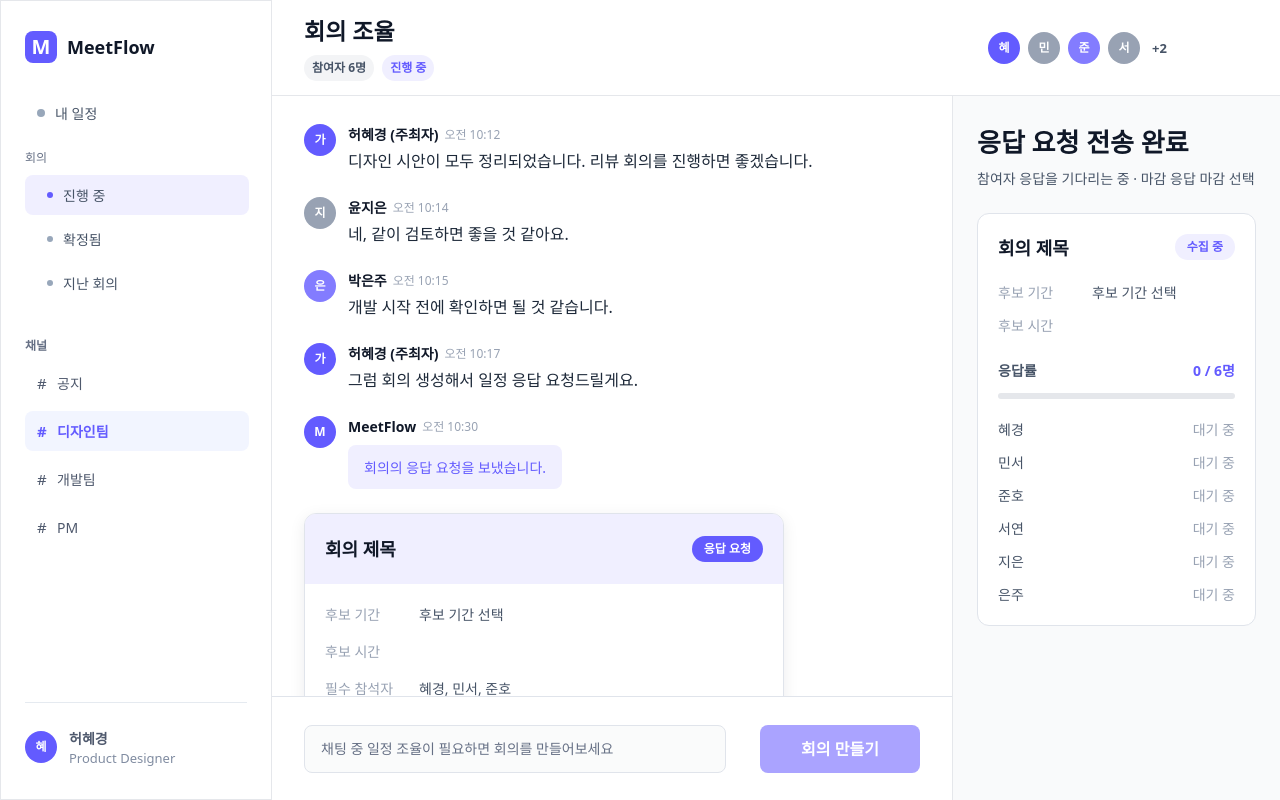
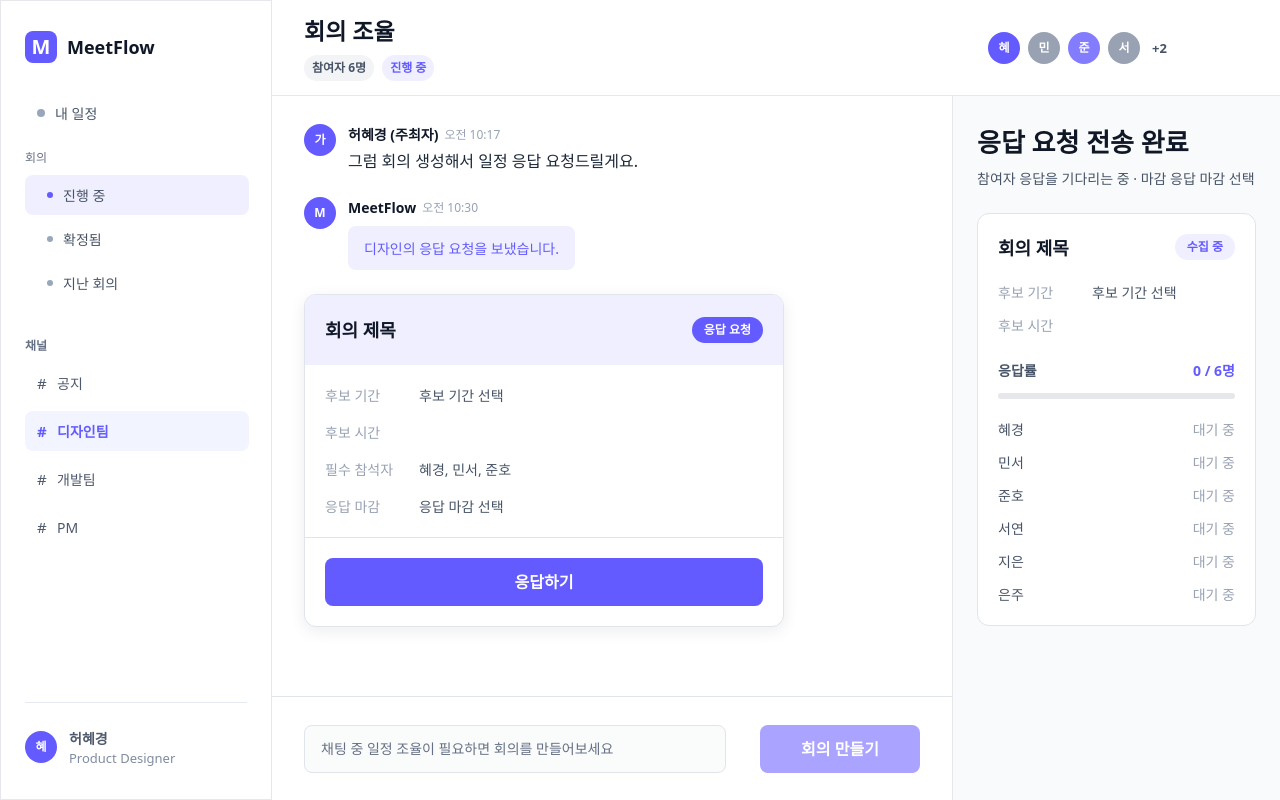
Before and after one commit to gjgprud0306/meetflow-tosschallenge, a React (Vite) app: page /meetings/requested in a window 1280 px wide. Built offline with nearby package versions, Linux system fonts and the light colour scheme; a web font is replaced by a local one.

Commit message:
Simplify requested meeting chat

```diff
--- a/src/pages/MeetingRequestedPage.tsx
+++ b/src/pages/MeetingRequestedPage.tsx
@@ -146,7 +146,7 @@
 }
 
 export function MeetingRequestedPage() {
-  const { meeting } = useMeetingFlow();
+  const hostMessage = chatMessages[chatMessages.length - 1];
 
   return (
     <MeetFlowLayout>
@@ -154,10 +154,10 @@
         <div className="relative min-w-0 flex-1">
           <div className="h-full w-full overflow-y-auto px-8 pb-[132px] pt-7">
             <div className="flex flex-col gap-6">
-              {chatMessages.map((message) => (
-                <ChatMessage key={message.id} message={message} />
-              ))}
-              <SystemMessage title={meeting.title || "회의"} />
+              {hostMessage && (
+                <ChatMessage key={hostMessage.id} message={hostMessage} />
+              )}
+              <SystemMessage title="디자인" />
               <RequestedMeetingCard />
             </div>
           </div>
```
Also changed, not shown: 2 other files (tests, documents, lock files or other folders).
